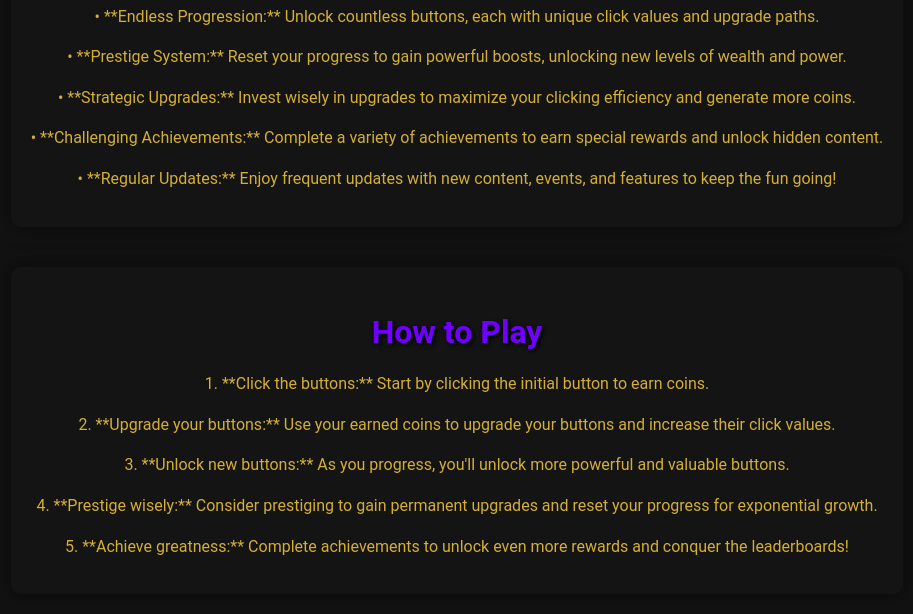
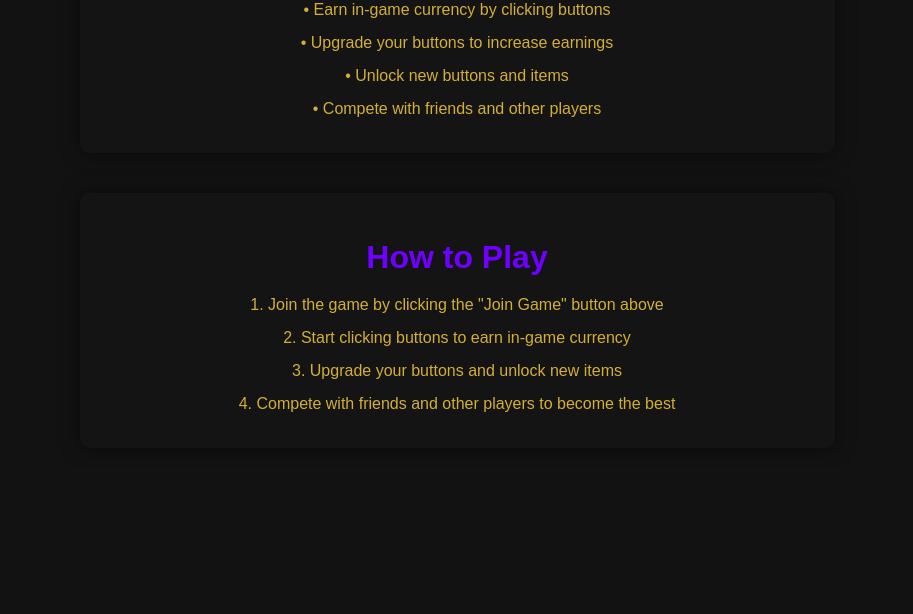
Before and after one commit to Weave-Keys/Button-Simulator-Idle-test, a plain HTML site: page index.html in a window 1280 px wide. Shown: the part 600-1214 px from the top of the page, without its empty margins (183-1096 px from the left). After the commit the page ends 1068 px from the top, so only its background shows below. Drawn offline with Linux system fonts and the light colour scheme.

Commit message:
Update index.html

```diff
--- a/index.html
+++ b/index.html
@@ -8,10 +8,10 @@
         body {
             margin: 0;
             padding: 0;
-            font-family: 'Roboto', sans-serif; /* Using Roboto font for a modern look */
-            background-color: #121212; /* Dark background */
-            color: #d4af37; /* Goldish text color */
-            overflow: hidden; /* Prevent scrollbars */
+            font-family: sans-serif;
+            background-color: #121212;
+            color: #d4af37;
+            overflow-x: hidden;
             display: flex;
             flex-direction: column;
             align-items: center;
@@ -28,8 +28,7 @@
         h1 {
             font-size: 48px;
             margin-bottom: 20px;
-            color: #6f00ff; /* Purple title */
-            text-shadow: 2px 2px 4px #000; /* Add a subtle shadow */
+            color: #6f00ff;
         }
 
         img {
@@ -37,94 +36,101 @@
             height: auto;
             border-radius: 10px;
             box-shadow: 0 0 20px rgba(0, 0, 0, 0.5);
-            transition: transform 0.3s ease, box-shadow 0.3s ease; /* Smoother transitions */
+            transition: transform 0.3s, box-shadow 0.3s;
         }
 
         button {
-            background-color: #6f00ff; /* Purple buttons */
+            background-color: #6f00ff;
             color: #fff;
             padding: 15px 30px;
             font-size: 18px;
             border: none;
             border-radius: 5px;
             cursor: pointer;
-            transition: background-color 0.3s ease, transform 0.3s ease;
+            transition: background-color 0.3s, transform 0.3s;
             margin: 10px;
             box-shadow: 0 0 10px rgba(0, 0, 0, 0.5);
         }
 
         button:hover {
-            background-color: #872afc; /* Darker purple on hover */
+            background-color: #872afc;
             transform: scale(1.05);
         }
 
-        section {
+        .features {
             margin-top: 40px;
             padding: 20px;
-            background-color: rgba(20, 20, 20, 0.8); /* Semi-transparent background */
+            background-color: rgba(20, 20, 20, 0.8);
             border-radius: 10px;
             box-shadow: 0 0 20px rgba(0, 0, 0, 0.5);
-            transition: transform 0.3s ease;
+            transition: transform 0.3s;
         }
 
-        section h2 {
+        .features h2 {
             font-size: 32px;
             margin-bottom: 20px;
-            color: #6f00ff; /* Purple headings */
-            text-shadow: 2px 2px 4px #000;
+            color: #6f00ff;
         }
 
-        .feature-item, .step {
+        .feature-item {
             margin-bottom: 15px;
-            line-height: 1.6;
         }
 
-        /* Mouse Interaction Animations */
-        .container:hover img {
-            transform: scale(1.08);
-            box-shadow: 0 0 30px rgba(255, 0, 255, 0.7); /* Purple glow on hover */
+        .how-to-play {
+            margin-top: 40px;
+            padding: 20px;
+            background-color: rgba(20, 20, 20, 0.8);
+            border-radius: 10px;
+            box-shadow: 0 0 20px rgba(0, 0, 0, 0.5);
+            transition: transform 0.3s;
         }
 
-        .container:hover section {
+        .how-to-play h2 {
+            font-size: 32px;
+            margin-bottom: 20px;
+            color: #6f00ff;
+        }
+
+        .step {
+            margin-bottom: 15px;
+        }
+
+        .container:hover img {
+            transform: scale(1.05);
+            box-shadow: 0 0 30px rgba(0, 0, 0, 0.7);
+        }
+
+        .container:hover .features {
             transform: translateY(-5px);
         }
 
-        /* Responsive Design */
-        @media (max-width: 768px) {
-            .container {
-                max-width: 100%;
-                padding: 10px;
-            }
-            h1 { font-size: 36px; }
-            section h2 { font-size: 24px; }
-            button { padding: 10px 20px; font-size: 16px; }
+        .container:hover .how-to-play {
+            transform: translateY(-5px);
         }
     </style>
 </head>
 <body>
     <div class="container">
         <h1>Button Simulator Idle</h1>
-        <img src="https://tr.rbxcdn.com/180DAY-a7fd62b06ebf3e36e61ae691faa9d626/768/432/Image/Webp/noFilter" alt="Button Simulator Idle Logo">
-        <button onclick="window.open('https://www.roblox.com/games/your-game-id-here', '_blank')">Join Game</button>
-        <button onclick="window.open('https://discord.gg/your-discord-link-here', '_blank')">Join Discord</button>
+        <img src="https://tr.rbxcdn.com/180DAY-a7fd62b06ebf3e36e61ae691faa9d626/768/432/Image/Webp/noFilter" alt="Game Logo">
+        <button onclick="window.location.href='https://www.roblox.com/games/your-game-id-here'">Join Game</button>
+        <button onclick="window.location.href='https://discord.gg/your-discord-link-here'">Join Discord</button>
 
-        <section>
+        <div class="features">
             <h2>Features</h2>
-            <div class="feature-item">• **Endless Progression:**  Unlock countless buttons, each with unique click values and upgrade paths.</div>
-            <div class="feature-item">• **Prestige System:**  Reset your progress to gain powerful boosts, unlocking new levels of wealth and power.</div>
-            <div class="feature-item">• **Strategic Upgrades:**  Invest wisely in upgrades to maximize your clicking efficiency and generate more coins.</div>
-            <div class="feature-item">• **Challenging Achievements:**  Complete a variety of achievements to earn special rewards and unlock hidden content.</div>
-            <div class="feature-item">• **Regular Updates:**  Enjoy frequent updates with new content, events, and features to keep the fun going!</div>
-        </section>
+            <div class="feature-item">• Earn in-game currency by clicking buttons</div>
+            <div class="feature-item">• Upgrade your buttons to increase earnings</div>
+            <div class="feature-item">• Unlock new buttons and items</div>
+            <div class="feature-item">• Compete with friends and other players</div>
+        </div>
 
-        <section>
+        <div class="how-to-play">
             <h2>How to Play</h2>
-            <div class="step">1. **Click the buttons:** Start by clicking the initial button to earn coins.</div>
-            <div class="step">2. **Upgrade your buttons:** Use your earned coins to upgrade your buttons and increase their click values.</div>
-            <div class="step">3. **Unlock new buttons:**  As you progress, you'll unlock more powerful and valuable buttons.</div>
-            <div class="step">4. **Prestige wisely:** Consider prestiging to gain permanent upgrades and reset your progress for exponential growth.</div>
-            <div class="step">5. **Achieve greatness:** Complete achievements to unlock even more rewards and conquer the leaderboards!</div>
-        </section>
+            <div class="step">1. Join the game by clicking the "Join Game" button above</div>
+            <div class="step">2. Start clicking buttons to earn in-game currency</div>
+            <div class="step">3. Upgrade your buttons and unlock new items</div>
+            <div class="step">4. Compete with friends and other players to become the best</div>
+        </div>
     </div>
 </body>
 </html>
```
